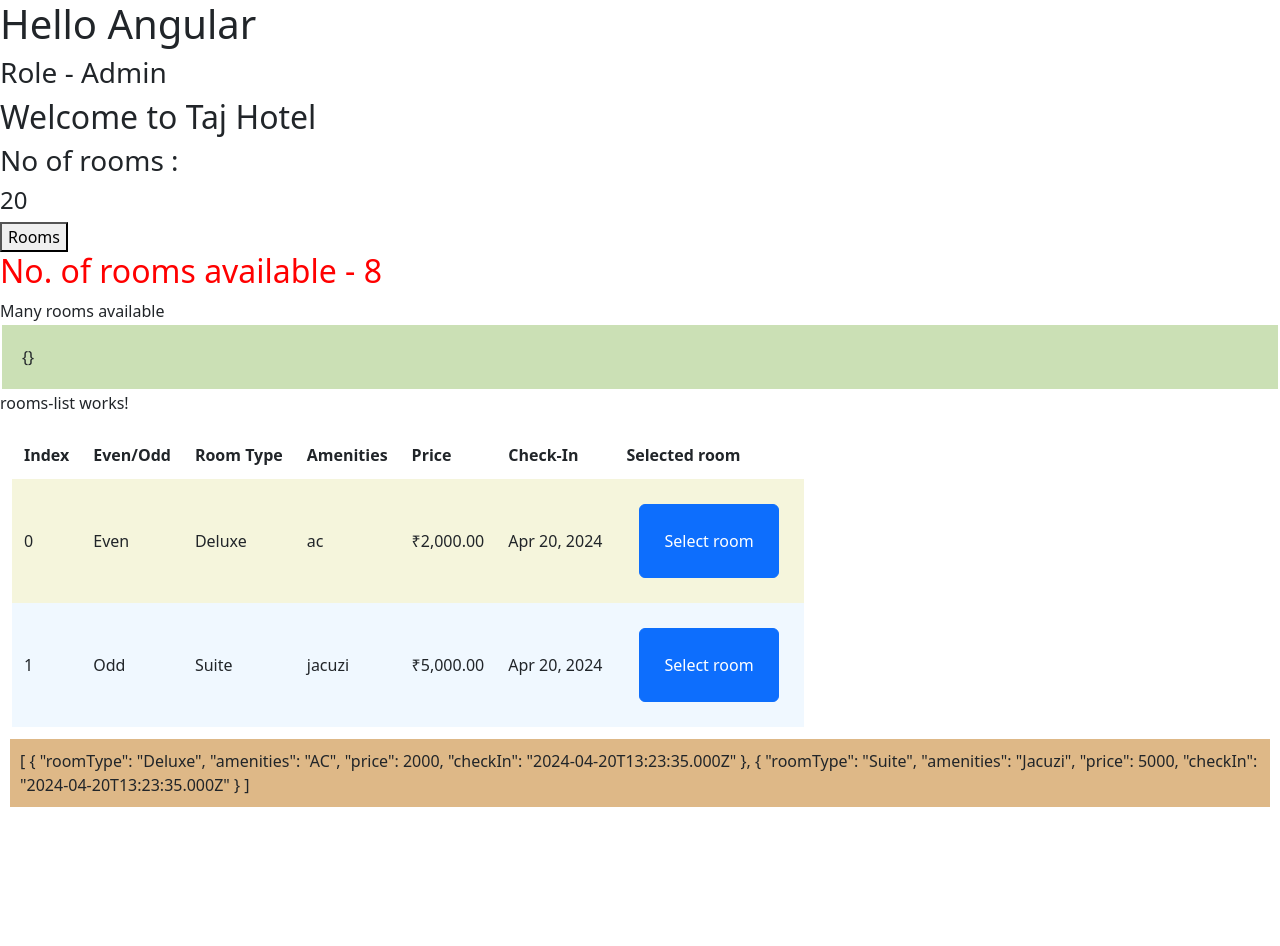
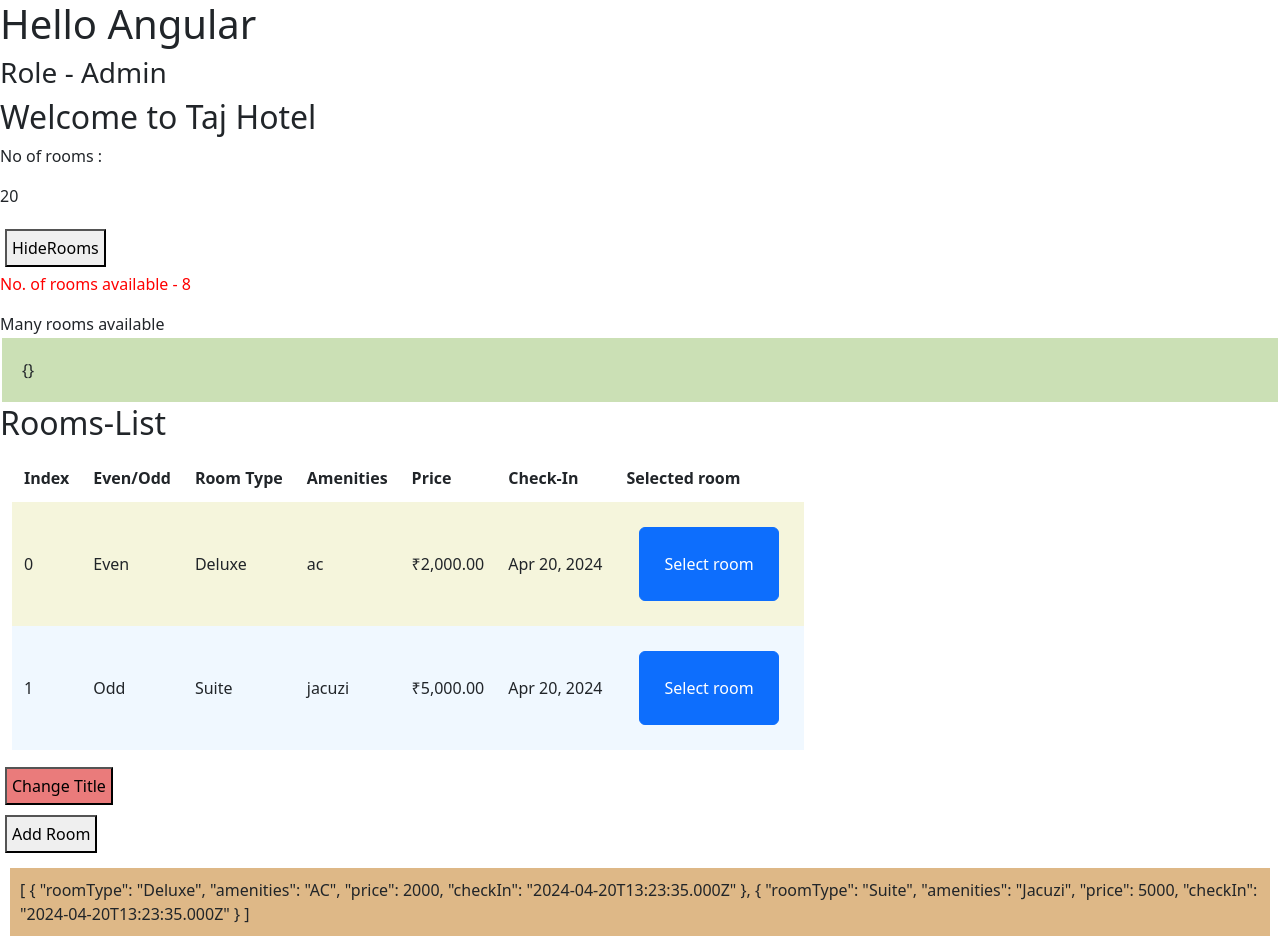
Before and after one commit to apoorva-kashyap-1999/LearningAngular, an Angular app: page / in a window 1280 px wide. Before the commit the page ends 817 px from the top, so only its background shows below. Built offline with nearby package versions, Linux system fonts and the light colour scheme.

Commit message:
onChanges, ChangeDetection

```diff
--- a/src/app/rooms-list/rooms-list.component.html
+++ b/src/app/rooms-list/rooms-list.component.html
@@ -1,4 +1,4 @@
-<p>rooms-list works!</p>
+<h2>{{title}}</h2>
 <!-- ngFor -->
 <div>
     <table style="padding: 17px; margin: 12px">
--- a/src/app/rooms-list/rooms-list.component.ts
+++ b/src/app/rooms-list/rooms-list.component.ts
@@ -1,4 +1,4 @@
-import { Component, EventEmitter, Input, OnInit, Output } from '@angular/core';
+import { ChangeDetectionStrategy, Component, EventEmitter, Input, OnChanges, OnInit, Output, SimpleChanges } from '@angular/core';
 import { Room, RoomData } from '../rooms/rooms';
 import { emit } from 'process';
 
@@ -6,9 +6,11 @@ import { emit } from 'process';
   selector: 'app-rooms-list',
   templateUrl: './rooms-list.component.html',
   styleUrl: './rooms-list.component.css',
+  changeDetection: ChangeDetectionStrategy.OnPush
 })
-export class RoomsListComponent implements OnInit {
+export class RoomsListComponent implements OnInit, OnChanges {
   @Input() rooms: RoomData[] = [];
+  @Input() title:string='';
 
   @Output() selectedRoom = new EventEmitter<RoomData>();
 
@@ -16,6 +18,10 @@ export class RoomsListComponent implements OnInit {
 
   ngOnInit(): void {}
 
+  ngOnChanges(changes: SimpleChanges): void {
+    console.log(changes);
+  }
+
   selectRoom(room : RoomData){
     this.selectedRoom.emit(room);
   }
--- a/src/app/rooms/rooms.component.html
+++ b/src/app/rooms/rooms.component.html
@@ -3,16 +3,16 @@
 
 <!-- Property binding -->
 <div [hidden]="hideRooms">
-  <h3>No of rooms :</h3>
-  <h4 [innerText]="noOfRooms"></h4>
+  <p>No of rooms :</p>
+  <p [innerText]="noOfRooms"></p>
 </div>
 
 <!-- Event binding -->
-<button (click)="toggle()">Rooms</button>
+<button style="padding: 5px; margin:5px;" (click)="showRooms()">{{hideRooms?'Show Rooms':'HideRooms'}}</button>
 
 <!-- ngIf -->
-<div [ngStyle]="{ 'color': 'red'}" *ngIf="room.availableRooms > 0">
-  <h2>No. of rooms available - {{ room.availableRooms }}</h2>
+<div [ngStyle]="{ color: 'red' }" *ngIf="room.availableRooms > 0">
+  <p>No. of rooms available - {{ room.availableRooms }}</p>
 </div>
 
 <!-- optional chaining -->
@@ -22,9 +22,42 @@
    <li>{{roomsList[0]}}</li>
    <li>{{roomsList[1]}}</li>
 </ol> -->
-<div style="padding: 20px; margin:2px; background: rgb(203, 224, 181);"
-*ngIf="selectRoom">{{ selectedRoom|json}}</div>
+<div
+  style="padding: 20px; margin: 2px; background: rgb(203, 224, 181)"
+  *ngIf="selectRoom"
+>
+  {{ selectedRoom | json }}
+</div>
+
+
 <!-- using @input in rooms-list for rooms to be used as props -->
-<app-rooms-list [rooms]="roomsList" (selectedRoom)="selectRoom($event)"></app-rooms-list>
+<app-rooms-list
+  [title]="title"
+  [rooms]="roomsList"
+  (selectedRoom)="selectRoom($event)"
+></app-rooms-list>
 
-<div style="padding: 10px; margin: 10px; background-color: burlywood; text-decoration-color: black;">{{roomsList |json}}</div>
+<div>
+  <button
+    style="padding: 5px; margin: 5px; background: #ea7b7b"
+    (click)="toggle()"
+  >Change Title</button
+  >
+</div>
+
+<div>
+  <button style="padding: 5px; margin: 5px" (click)="addRoom()">
+    Add Room
+  </button>
+</div>
+
+<div
+  style="
+    padding: 10px;
+    margin: 10px;
+    background-color: burlywood;
+    text-decoration-color: black;
+  "
+>
+  {{ roomsList | json }}
+</div>
--- a/src/app/rooms/rooms.component.ts
+++ b/src/app/rooms/rooms.component.ts
@@ -1,47 +1,66 @@
 import { Component, OnInit } from '@angular/core';
-import { Room , RoomData } from './rooms';
+import { Room, RoomData } from './rooms';
 
 @Component({
   selector: 'app-rooms',
   templateUrl: './rooms.component.html',
-  styleUrl: './rooms.component.css'
+  styleUrl: './rooms.component.css',
 })
 export class RoomsComponent implements OnInit {
+  constructor() {}
 
-  hotelName='Taj Hotel'
-  noOfRooms=20
-  hideRooms= false
-  selectedRoom = {}
+  hotelName = 'Taj Hotel';
+  noOfRooms = 20;
+  hideRooms = false;
+  selectedRoom = {};
+  title = 'Rooms-List';
   e: any;
 
-  toggle(){
+  toggle() {
+    this.title = 'Find Rooms';
+  }
+
+  showRooms() {
     this.hideRooms = !this.hideRooms;
   }
 
-  selectRoom(room :RoomData){
+  selectRoom(room: RoomData) {
     console.log(room);
-    this.selectedRoom=room;
+    this.selectedRoom = room;
   }
 
-  room : Room = {
-      totalRooms: 20,
-     availableRooms : 8,
-     bookedRooms : 12
+  addRoom() {
+    const NewRoom: RoomData = {
+      roomType: 'AddNewRoomSuite',
+      amenities: 'AC',
+      price: 10000,
+      checkIn: new Date(),
+    };
+    this.roomsList = [...this.roomsList, NewRoom]; //   // Create a new array reference for table so table detects changes
+    //  this.roomsList.push(NewRoom);
   }
-  roomsList : RoomData[]=[];
-  constructor(){ }
+
+  room: Room = {
+    totalRooms: 20,
+    availableRooms: 8,
+    bookedRooms: 12,
+  };
+  roomsList: RoomData[] = [];
 
   ngOnInit(): void {
-    this.roomsList = [{
-      roomType:"Deluxe",
-      amenities:"AC",
-      price:2000,
-      checkIn:new Date()
-     },{
-       roomType:"Suite",
-       amenities:"Jacuzi",
-       price:5000,
-       checkIn:new Date()
-     }]
-   }
+    this.roomsList = [
+      {
+        roomType: 'Deluxe',
+        amenities: 'AC',
+        price: 2000,
+        checkIn: new Date(),
+      },
+      {
+        roomType: 'Suite',
+        amenities: 'Jacuzi',
+        price: 5000,
+        checkIn: new Date(),
+      },
+    ];
+  }
 }
```
